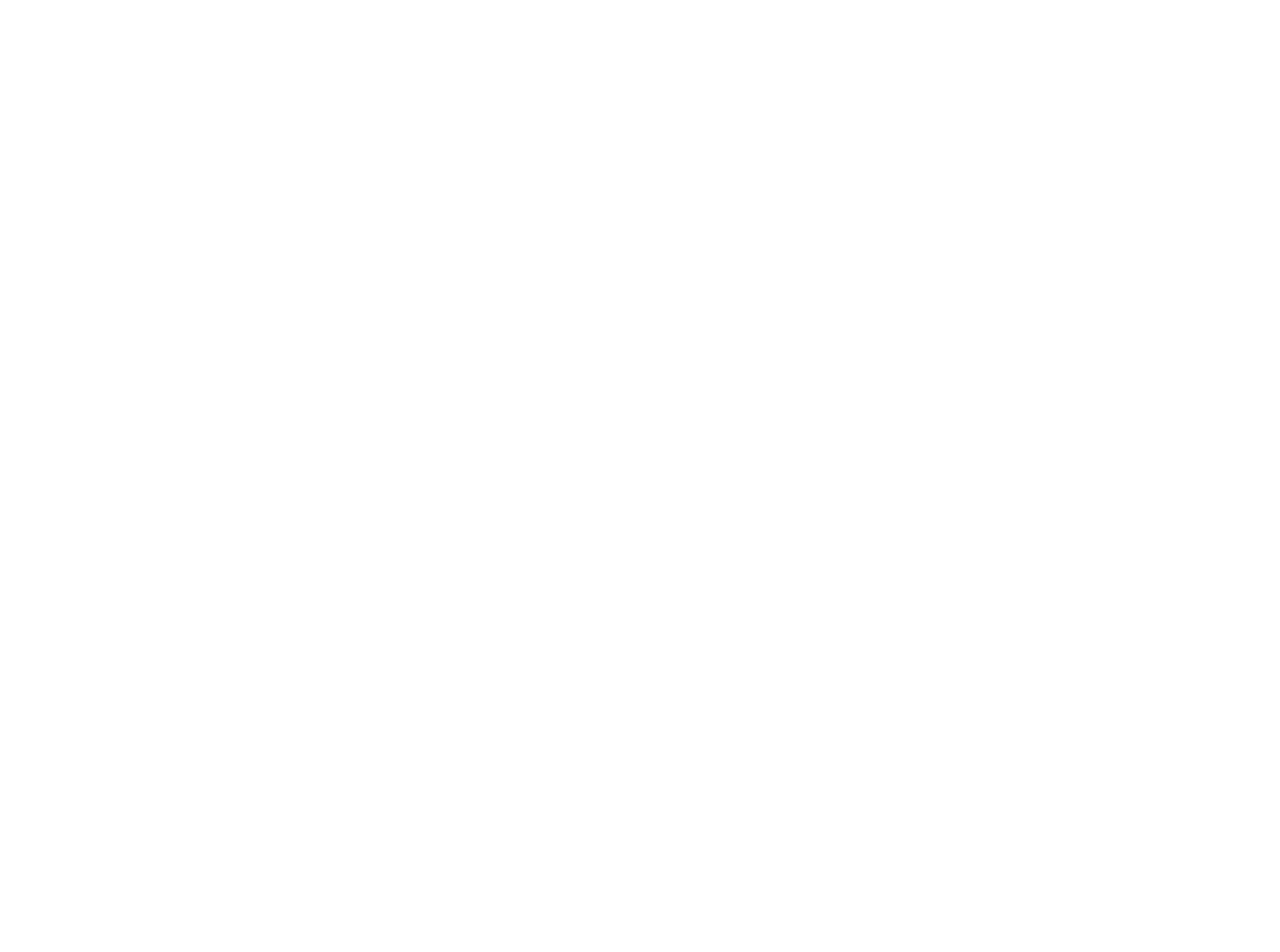
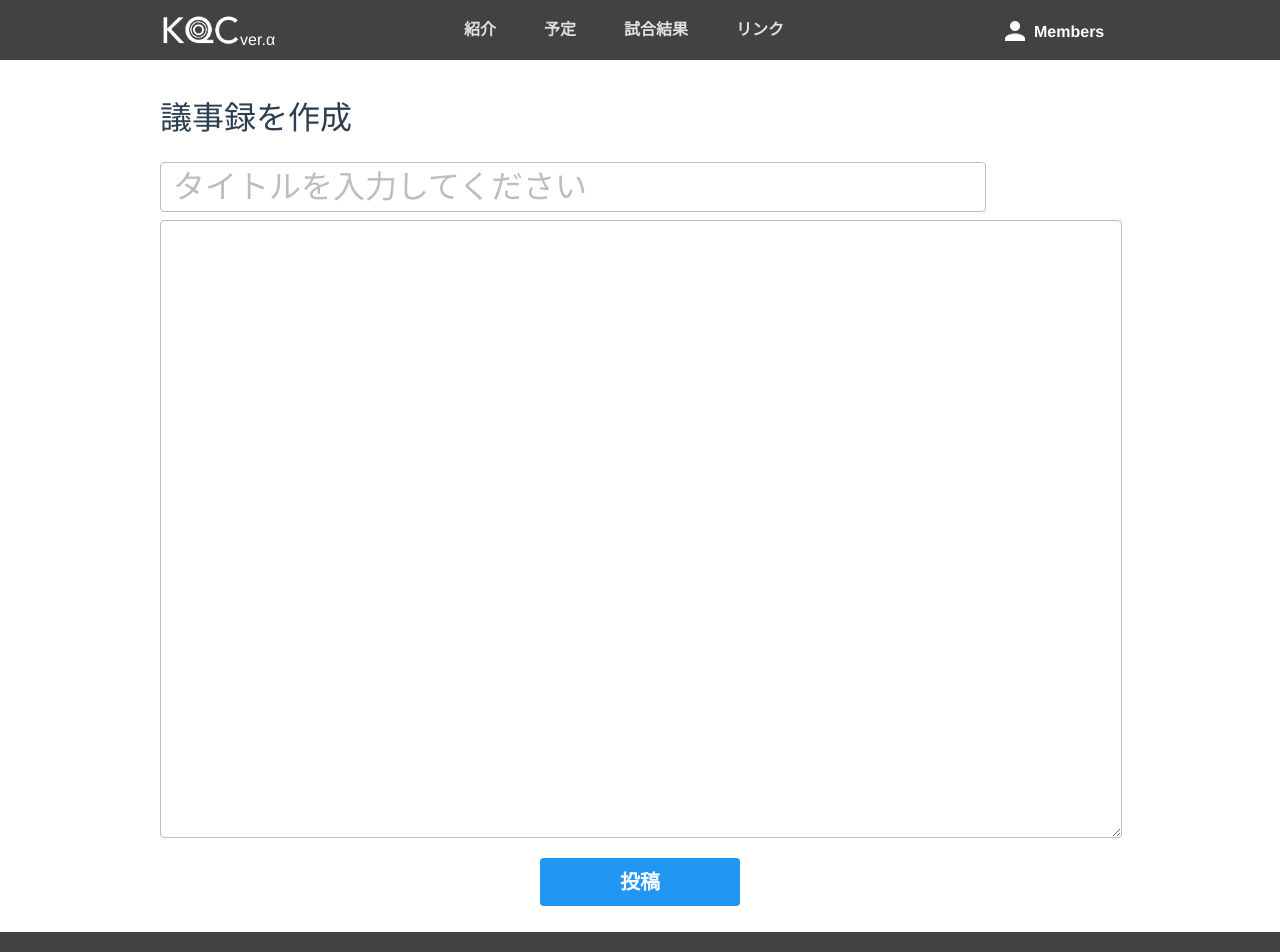
Before and after one commit to berry1211/kqc, a Vue app in the folder web/: page /members/create-record in a window 1280 px wide. Shown: the top 952 px of the page. Before the commit the page ends 840 px from the top, so only its background shows below. Built offline with nearby package versions, Linux system fonts and the light colour scheme.

Commit message:
#22 create CreateRecord.vue

```diff
--- /dev/null
+++ b/web/src/components/members/CreateRecord.vue
@@ -0,0 +1,148 @@
+<template>
+  <div id="create-kqctimes">
+    <div id="create-wrapper">
+      <h1>{{ message }}</h1>
+      <form accept-charset="UTF-8">
+        <input type="text" name="title" id="title" placeholder="タイトルを入力してください" class="title-input"/>
+        <textarea name="content" id="content" class="content-textarea"></textarea>
+      </form>
+    </div>
+
+    <div class="submit-kqctimes" v-on:click="submit">
+      <p class="submit-value">投稿</p>
+    </div>
+
+  </div>
+</template>
+
+<script>
+import router from '../../router'
+export default {
+  name: 'create-kqctimes',
+  data () {
+    return {
+      'message': '議事録を作成'
+    }
+  },
+  created: function(){
+    document.title = '議事録を作成 | KQC会員用'
+  },
+  methods: {
+    submit: function (event){
+      console.log("Submit called")
+      const title = document.getElementById('title').value
+      const sub_title = document.getElementById('sub_title').value
+      const content = document.getElementById('content').value
+      const date = new Date()
+      const year = date.getFullYear()
+      const params = {
+          "title": title,
+          "body": content,
+          "year": year
+      }
+      console.log("Before Axios called")
+      const baseUrl = 'https://us-central1-kqc-web-staging.cloudfunctions.net'
+      axios.post(baseUrl + '/kqctimes', params)
+        .then(response => {
+          console.log(response);
+          router.push({path: '/members/kqc-times'})
+        })
+    }
+  }
+}
+</script>
+
+<!-- Add "scoped" attribute to limit CSS to this component only -->
+<style scoped>
+h1, h2 {
+  font-weight: normal;
+}
+
+#create-kqctimes{
+  height: 100%;
+  width: 960px;
+  margin-left: auto;
+  margin-right: auto;
+  margin-bottom: 32px;
+}
+#create-wrapper{
+  margin-top: 32px;
+}
+.title-input{
+  width: 800px;
+  height: 48px;
+  font-size: 32px;
+  border-radius: 4px;
+  border: solid 1px #bdbdbd;
+  color: #616161;
+  padding-left: 12px;
+  padding-right: 12px;
+  margin-top: 24px;
+  margin-bottom: 4px;
+}
+.title-input::-webkit-input-placeholder{
+  color: #bdbdbd;
+}
+.sub-title-input{
+  width: 400px;
+  height: 36px;
+  font-size: 20px;
+  padding-left: 12px;
+  padding-right: 12px;
+  margin-top: 4px;
+  margin-bottom: 4px;
+  border-radius: 4px;
+  border: solid 1px #bdbdbd;
+  clear: left;
+}
+.sub-title-input::-webkit-input-placeholder{
+  color: #bdbdbd;
+}
+.submit-kqctimes {
+  width: 200px;
+  height: 48px;
+  margin-left: auto;
+  margin-right: auto;
+  margin-top: 16px;
+  background: #2196F3;
+  border-radius: 4px;
+  color: #fff;
+  font-size: 20px;
+  font-weight: bold;
+  cursor: pointer;
+}
+
+.content-textarea{
+  width: 944px;
+  height: 600px;
+  border-radius: 4px;
+  border: solid 1px #bdbdbd;
+  font-size: 16px;
+  margin-top: 4px;
+  padding: 8px;
+}
+.submit-value{
+  text-align: center;
+  line-height: 48px;
+}
+.submit-kqctimes :hover{
+  width: 200px;
+  height: 48px;
+  margin-left: auto;
+  margin-right: auto;
+  margin-top: 16px;
+  background: #158ded;
+  border-radius: 4px;
+  color: #fff;
+  font-size: 20px;
+  font-weight: bold;
+  cursor: pointer;
+}
+.submit-value:hover{
+  text-align: center;
+  line-height: 48px;
+}
+a {
+  color: #42b983;
+}
+</style>
--- a/web/src/components/members/RecordList.vue
+++ b/web/src/components/members/RecordList.vue
@@ -16,7 +16,7 @@
           <ul>
             <li v-for="record of recordList">
               <div class="times-model-wrapper">
-                <router-link :to="{ name: 'Hello'}" class="kqctimes-link"><h3>{{ record.title }}（ {{ record.year }}/{{ record.month }}/{{ record.day }}）</h3></router-link>
+                <router-link :to="{ name: 'CreateRecord'}" class="kqctimes-link"><h3>{{ record.title }}（ {{ record.year }}/{{ record.month }}/{{ record.day }}）</h3></router-link>
               </div>
               <div class="content-summary-wrapper">
               </div>
@@ -26,7 +26,7 @@
         </div>
 
         <div class="post-kqctimes-wrapper">
-          <router-link to="/members/create-kqctimes" class="button-post">議事録を投稿<br />（Web担）</router-link>
+          <router-link to="/members/create-record" class="button-post">議事録を投稿</router-link>
         </div>
         <div class="sub-content-wrapper">
           <div class="title-wrapper">
--- a/web/src/router/index.js
+++ b/web/src/router/index.js
@@ -13,6 +13,7 @@
 import CreateKqcTimes from '@/components/members/CreateKqcTimes'
 import CreateInformation from '@/components/members/CreateInformation'
 import RecordList from '@/components/members/RecordList'
+import CreateRecord from '@/components/members/CreateRecord'
 
 // デベロッパーページ
 import Developer from '@/components/developer/ForDeveloper'
@@ -133,6 +134,15 @@
       }
     },
     {
+      path: '/members/create-record',
+      name: CreateRecord,
+      components: {
+        default: CreateRecord,
+        footer: Footer,
+        header: HeaderForMembers
+      }
+    },
+    {
       path: '/members/hunting-job-list',
       name: 'HuntingJobList',
       components: {
```
